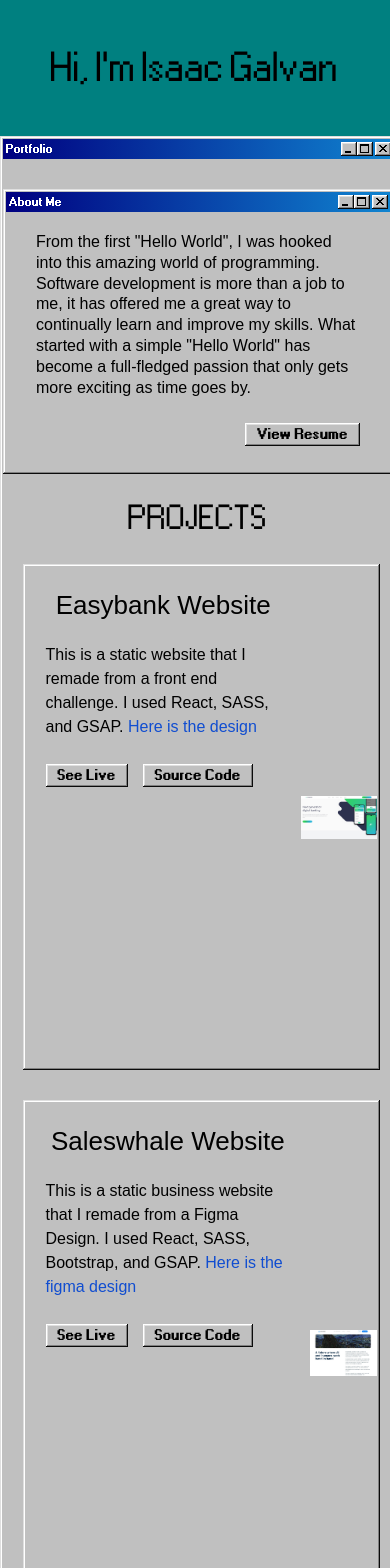
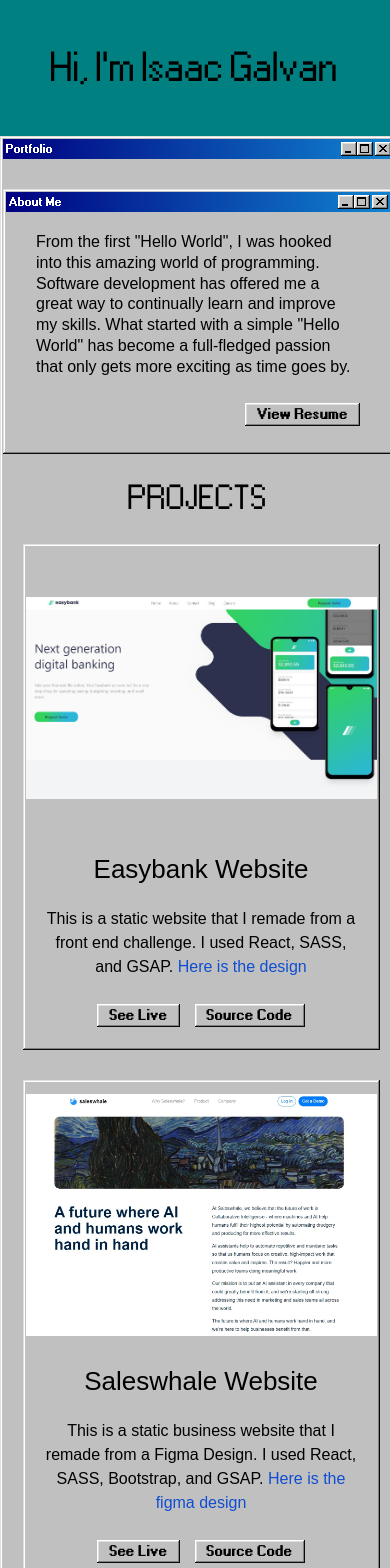
Before and after one commit to isaacgalvan10/1998portfolio, a React (Create React App) app: page / in a window 390 px wide. Shown: the top 1568 px of the page. Built offline with nearby package versions, Linux system fonts and the light colour scheme.

Commit message:
adding responsiveness

```diff
--- a/src/components/Main.jsx
+++ b/src/components/Main.jsx
@@ -28,7 +28,7 @@ const Main = () => {
               </div>
             </div>
             <div className="about-me-content">
-              <p>From the ﬁrst "Hello World", I was hooked into this amazing world of programming. Software development is more than a job to me, it has offered me a great way to continually learn and improve my skills. What started with a simple "Hello World" has become a full-ﬂedged passion that only gets more exciting as time goes by.</p>
+              <p>From the ﬁrst "Hello World", I was hooked into this amazing world of programming. Software development has offered me a great way to continually learn and improve my skills. What started with a simple "Hello World" has become a full-ﬂedged passion that only gets more exciting as time goes by.</p>
               <div className="resume-btn-container">
                 <a target="_blank" href="https://docs.google.com/document/d/e/2PACX-1vTXz1c3GQzo4JOby1ZIi92SfrksCZb4mX1-RQ_NEW6h78USV__q_vwaC7zu-dpnWLQZd2V5rZevmW_T/pub"><button className="resume btn">View Resume</button></a>
               </div>
@@ -65,15 +65,15 @@ const Main = () => {
               </div>
               <div className="card">
                 <div className="project-info">
-                  <h2>Saleswhale Website</h2>
-                  <p>This is a static business website that I remade from a Figma Design. I used React, SASS, Bootstrap, and GSAP. <a href="https://www.figma.com/file/cbxLQKxUoLBVnQzCjA6NOF/Junior-Web-Developer-Test" target="_blank">Here is the figma design</a></p>
+                  <h2>My Portfolio</h2>
+                  <p>I made this portfolio using React, and SASS. I chose a 1998 Windows look becuase it was one of the first computers I used and becuase I am born in 1998.</p>
                   <div className="project-btns">
                     <a target="_blank" href="#"><button className="live btn" >See Live</button></a>
                     <a target="_blank" href="#"><button className="source btn" >Source Code</button></a>
                   </div>
                 </div>
                 <div className="img-wrapper">
-                  <a target="_blank" href="#"><img src={require("../assets/project.jpg")} /></a>
+                  <a target="_blank" href="#"><img src={require("../assets/myportfolio.jpg")} /></a>
                 </div>
               </div>
             </div>
@@ -91,8 +91,8 @@ const Main = () => {
               <p>galvan1522@gmail.com<br />(210)884-6564</p>
             </div>
             <div className="social-media">
-              <i class="fab fa-github-square"></i>
-              <i class="fab fa-linkedin"></i>
+              <a target="_blank" href="https://github.com/isaacgalvan10"><i class="fab fa-github-square"></i></a>
+              <a target="_blank" href="https://www.linkedin.com/in/isaac-galvan-712095149/"><i class="fab fa-linkedin"></i></a>
             </div>
           </div>
         </div>
--- a/src/styles/main.css
+++ b/src/styles/main.css
@@ -196,7 +196,7 @@
   background: silver;
   padding: 3px;
   width: 100%;
-  height: 500px;
+  height: 450px;
   display: -webkit-box;
   display: -ms-flexbox;
   display: flex;
@@ -206,6 +206,7 @@
 .container .window-container .projects-section .projects-container .card .project-info {
   margin: 25px 20px 0 20px;
   font-family: sans-serif;
+  width: 60%;
 }
 
 .container .window-container .projects-section .projects-container .card .project-info h2 {
@@ -232,7 +233,7 @@
 }
 
 .container .window-container .projects-section .projects-container .card .img-wrapper {
-  width: 75%;
+  width: 100%;
   height: 100%;
 }
 
@@ -244,13 +245,13 @@
 }
 
 .container .window-container .contact-section {
-  max-width: 800px;
+  max-width: 500px;
   margin: 0 auto;
   -webkit-box-shadow: inset -1px -1px #0a0a0a, inset 1px 1px #dfdfdf, inset -2px -2px grey, inset 2px 2px #fff;
           box-shadow: inset -1px -1px #0a0a0a, inset 1px 1px #dfdfdf, inset -2px -2px grey, inset 2px 2px #fff;
   background: silver;
   padding: 3px;
-  height: 400px;
+  height: 300px;
 }
 
 .container .window-container .contact-section .contact-info {
@@ -260,4 +261,73 @@
   font-family: sans-serif;
   font-size: 24px;
 }
+
+.container .window-container .contact-section .social-media {
+  margin-top: 25px;
+  text-align: center;
+  font-size: 50px;
+}
+
+.container .window-container .contact-section .social-media a {
+  color: black;
+  -webkit-transition: color .3s ease-in-out;
+  transition: color .3s ease-in-out;
+}
+
+.container .window-container .contact-section .social-media a:hover {
+  color: #104dd0;
+}
+
+.container .window-container .contact-section .social-media a .fa-github-square {
+  margin-right: 20px;
+}
+
+@media all and (max-width: 700px) {
+  .container .window-container .projects-section .projects-container .card {
+    -webkit-box-orient: vertical;
+    -webkit-box-direction: reverse;
+        -ms-flex-direction: column-reverse;
+            flex-direction: column-reverse;
+  }
+  .container .window-container .projects-section .projects-container .card .project-info {
+    text-align: center;
+    width: 100%;
+    margin: 20px 0 10px 0;
+  }
+  .container .window-container .projects-section .projects-container .card .img-wrapper {
+    height: 254px;
+  }
+  .container .window-container .projects-section .projects-container .card .img-wrapper img {
+    -o-object-fit: contain;
+       object-fit: contain;
+    width: 100%;
+  }
+}
+
+@media all and (max-width: 486px) {
+  .container .window-container .projects-section .projects-container .card {
+    height: 500px;
+  }
+  .container .window-container .projects-section .projects-container .card .project-info {
+    width: 90%;
+    margin: 20px auto 10px auto;
+  }
+  .container .window-container .projects-section .projects-container .card .img-wrapper {
+    height: 290px;
+  }
+  .container .window-container .projects-section .projects-container .card .img-wrapper img {
+    -o-object-fit: contain;
+       object-fit: contain;
+    width: 100%;
+  }
+}
+
+@media all and (max-width: 486px) {
+  .container .window-container .projects-section .projects-container .card .project-info {
+    margin-bottom: 20px;
+  }
+  .container .window-container .projects-section .projects-container .card .img-wrapper {
+    height: 275px;
+  }
+}
 /*# sourceMappingURL=main.css.map */
--- a/src/styles/main.scss
+++ b/src/styles/main.scss
@@ -170,13 +170,14 @@ $border-sunken-inner: inset -2px -2px #dfdfdf, inset 2px 2px #808080;
           background: silver;
           padding: 3px;
           width: 100%;
-          height: 500px;
+          height: 450px;
           display: flex;
           margin-bottom: 30px;
 
           .project-info {
             margin: 25px 20px 0 20px;
             font-family: sans-serif;
+            width: 60%;
 
             h2 {
               font-size: 26px;
@@ -203,7 +204,7 @@ $border-sunken-inner: inset -2px -2px #dfdfdf, inset 2px 2px #808080;
           }
 
           .img-wrapper {
-            width: 75%;
+            width: 100%;
             height: 100%;
 
             img {
@@ -218,12 +219,12 @@ $border-sunken-inner: inset -2px -2px #dfdfdf, inset 2px 2px #808080;
     }
 
     .contact-section {
-      max-width: 800px;
+      max-width: 500px;
       margin: 0 auto;
       box-shadow: inset -1px -1px #0a0a0a, inset 1px 1px #dfdfdf, inset -2px -2px grey, inset 2px 2px #fff;
       background: silver;
       padding: 3px;
-      height: 400px;
+      height: 300px;
 
       .contact-info {
         margin-top: 30px;
@@ -231,7 +232,104 @@ $border-sunken-inner: inset -2px -2px #dfdfdf, inset 2px 2px #808080;
         line-height: 2;
         font-family: sans-serif;
         font-size: 24px;
+
+      }
+      .social-media {
+        margin-top: 25px;
+        text-align: center;
+        font-size: 50px;
+
+        a {
+          color: black;
+          transition: color .3s ease-in-out;
+
+          &:hover {
+            color: #104dd0;
+          }
+
+          .fa-github-square {
+            margin-right: 20px;
+          }
+        }
       }
     }
   }
 }
+
+@media all and (max-width: 700px) {
+  .container {
+    .window-container {
+      .projects-section {
+        .projects-container {
+          .card {
+            flex-direction: column-reverse;
+
+            .project-info {
+              text-align: center;
+              width: 100%;
+              margin: 20px 0 10px 0;
+            }
+
+            .img-wrapper {
+              height: 254px;
+
+              img {
+                object-fit: contain;
+                width: 100%;
+              }
+            }
+          }
+        }
+      }
+    }
+  }
+}
+
+@media all and (max-width: 486px) {
+  .container {
+    .window-container {
+      .projects-section {
+        .projects-container {
+          .card {
+            height: 500px;
+
+            .project-info {
+              width: 90%;
+              margin: 20px auto 10px auto;
+            }
+
+            .img-wrapper {
+              height: 290px;
+
+              img {
+                object-fit: contain;
+                width: 100%;
+              }
+            }
+          }
+        }
+      }
+    }
+  }
+}
+
+@media all and (max-width: 486px) {
+  .container {
+    .window-container {
+      .projects-section {
+        .projects-container {
+          .card {
+
+            .project-info {
+              margin-bottom: 20px;
+            }
+
+            .img-wrapper {
+              height: 275px;
+            }
+          }
+        }
+      }
+    }
+  }
+}
```
Also changed, not shown: src/assets/myportfolio.jpg (added), 1 other file (tests, documents, lock files or other folders).
